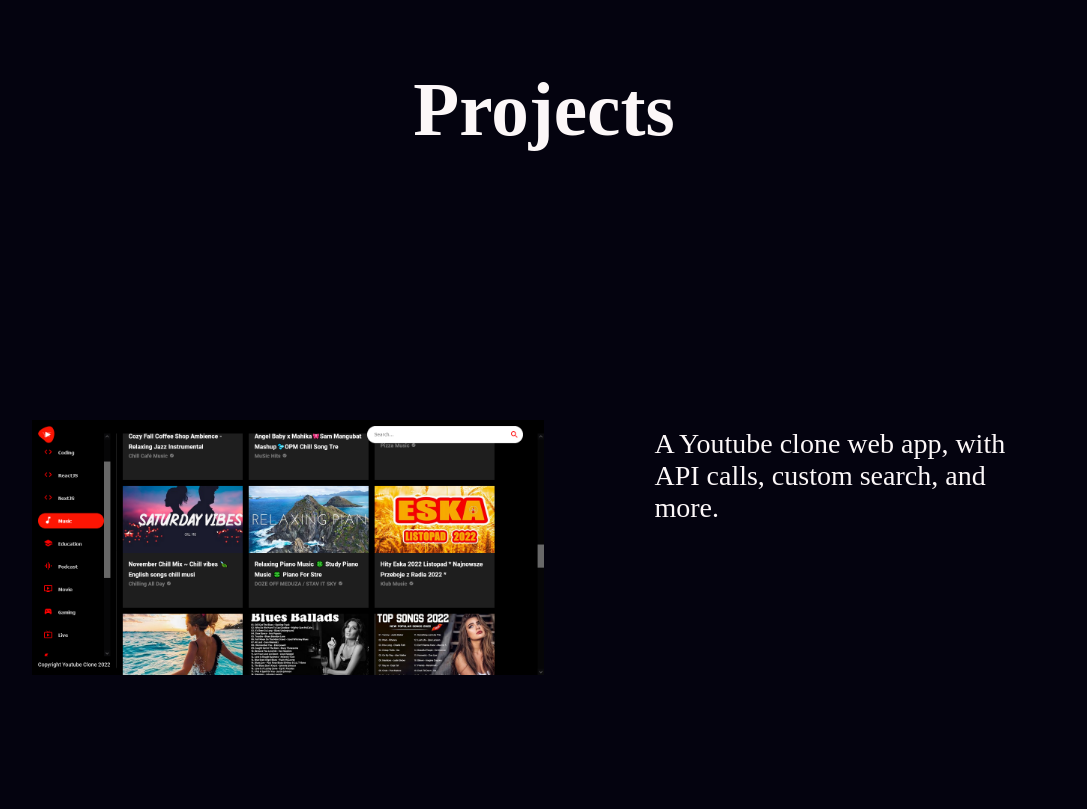
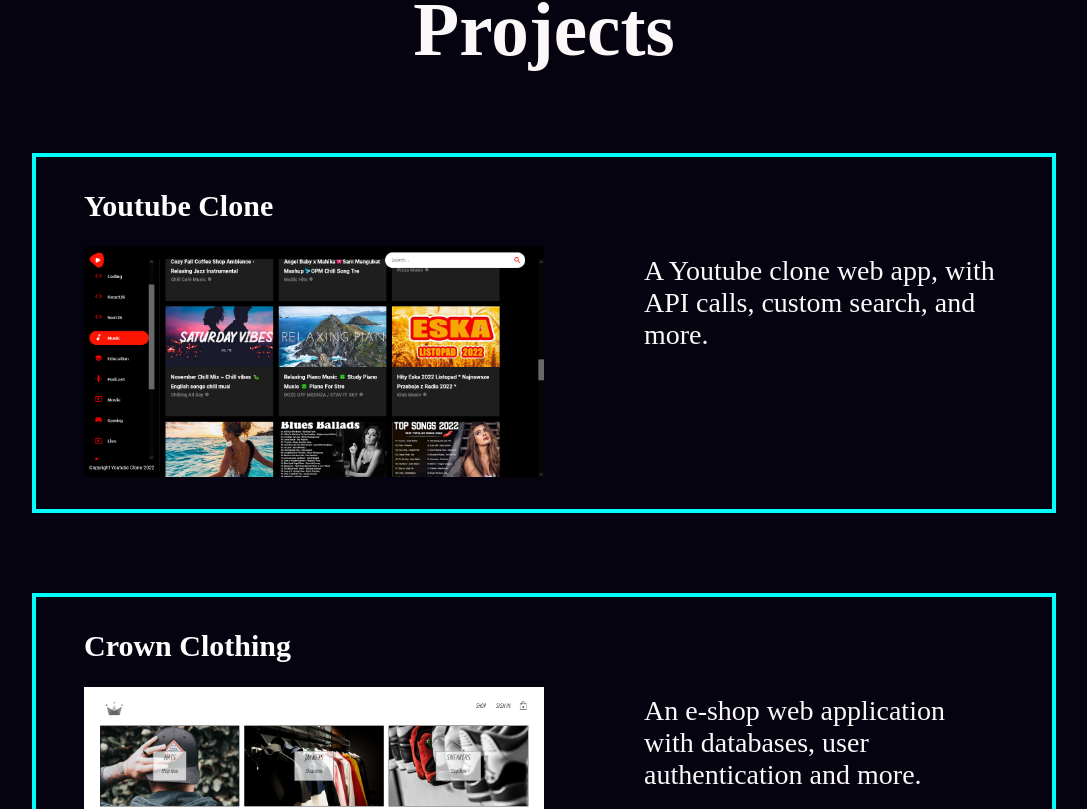
Before and after one commit to visconttig/portfolio-live, a React (Create React App) app: page / in a window 1280 px wide. Shown: the part 2413-3222 px from the top of the page, without its empty margins (96-1183 px from the left). Built offline with nearby package versions, Linux system fonts and the light colour scheme.

Commit message:
Style changes in projects section.

```diff
--- a/src/components/live-site-gallery/live-site-gallery.styles.scss
+++ b/src/components/live-site-gallery/live-site-gallery.styles.scss
@@ -4,9 +4,11 @@
   flex-direction: column;
   justify-content: space-between;
   align-items: center;
-  gap: calc(100vh / 3);
+  // gap: calc(100vh / 10);
+  // gap: 6.4rem;
+  gap: 8rem;
 
-  padding: 10vh 0;
+ // padding: 10vh 0;
 }
 
 .projects-section {
--- a/src/components/live-site/live-site.component.jsx
+++ b/src/components/live-site/live-site.component.jsx
@@ -6,8 +6,10 @@
 
   return (
     <>
+      <div className="main-container">
+      <h2 className="title title2">{title}</h2>
       <div className="live-site-container">
-        <h2 className="title"> {title} </h2>
+        {/* <h2 className="title"> {title} </h2> */}
         <div className="image-container">
           <img src={image} />
         </div>
@@ -27,6 +29,7 @@
           </a>
         </button>
       </div>
+      </div>
     </>
   );
 };
--- a/src/components/live-site/live-site.styles.scss
+++ b/src/components/live-site/live-site.styles.scss
@@ -6,13 +6,13 @@
   transition: scale 1s ease;
 
   &:hover {
-    transition: scale 1s ease;
-    scale: 110%;
+    transition: scale 0.3s ease;
+    scale: 101%;
 
-    .title {
-      opacity: 1;
-      transition: opacity 1s ease;
-    }
+    // .title {
+    //   opacity: 1;
+    //   transition: opacity 1s ease;
+    // }
 
     .skills-row {
       opacity: 1;
@@ -25,7 +25,7 @@
     }
 
     .image-container {
-      border: 3px solid black;
+      // border: 3px solid yellow;
       transition: border 1s ease;
     }
   }
@@ -35,16 +35,38 @@
   flex-direction: row-reverse;
 }
 
-.title {
+// .title {
+//   font-size: 3rem;
+//   color: #04030f;
+//   position: absolute;
+//   margin: 0 8px;
+//   margin-top: 8px;
+//   display: flex;
+
+//   opacity: 0;
+//   transition: opacity 1s ease;
+// }
+
+.title2 {
+  margin: 0 0.8rem;
+  // margin-bottom: 2rem;
+  margin-bottom: 2.4rem;
+  margin-left: 0;
   font-size: 3rem;
-  color: #04030f;
-  position: absolute;
-  margin: 0 8px;
-  margin-top: 8px;
+  position: static;
   display: flex;
+  opacity: 1;
+  color: #fff;
+}
 
-  opacity: 0;
-  transition: opacity 1s ease;
+
+.main-container {
+  display: flex;
+  flex-direction: column;
+  justify-content: space-between;
+
+  border: 4px solid #00ffff;
+  padding: 3.2rem 4.8rem;
 }
 
 .skills-row {
--- a/src/components/my-skills/my-skills.styles.scss
+++ b/src/components/my-skills/my-skills.styles.scss
@@ -5,7 +5,8 @@
   justify-content: space-evenly;
   width: 80vw;
 
-  padding: 10vh 0;
+ // padding: 10vh 0;
+  margin-bottom: 12.8rem;
 }
 
 .skills-section {
--- a/src/portfolio-sites.data.js
+++ b/src/portfolio-sites.data.js
@@ -3,7 +3,7 @@
     title: "Youtube Clone",
     image: "images/portfolio-image.png",
     description: "A Youtube clone web app, with API calls, custom search, and more.",
-    skills: ["React", "REST APIs", "CSS-Flexbox", "Tailwind CSS", "AXIOS"],
+    skills: ["React", "APIs", "CSS-Flexbox", "Tailwind CSS", "AXIOS"],
     siteUrl: "https://candid-banoffee-cf5b5e.netlify.app/"
 },
 {
```
